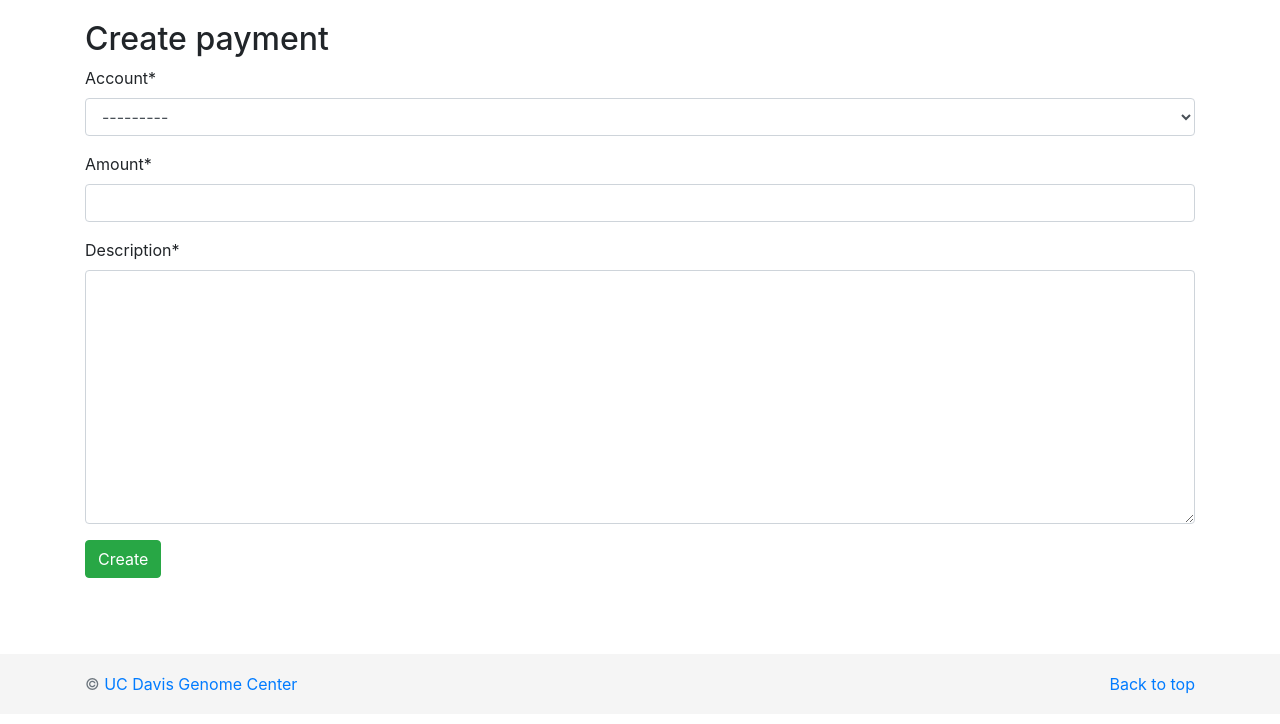
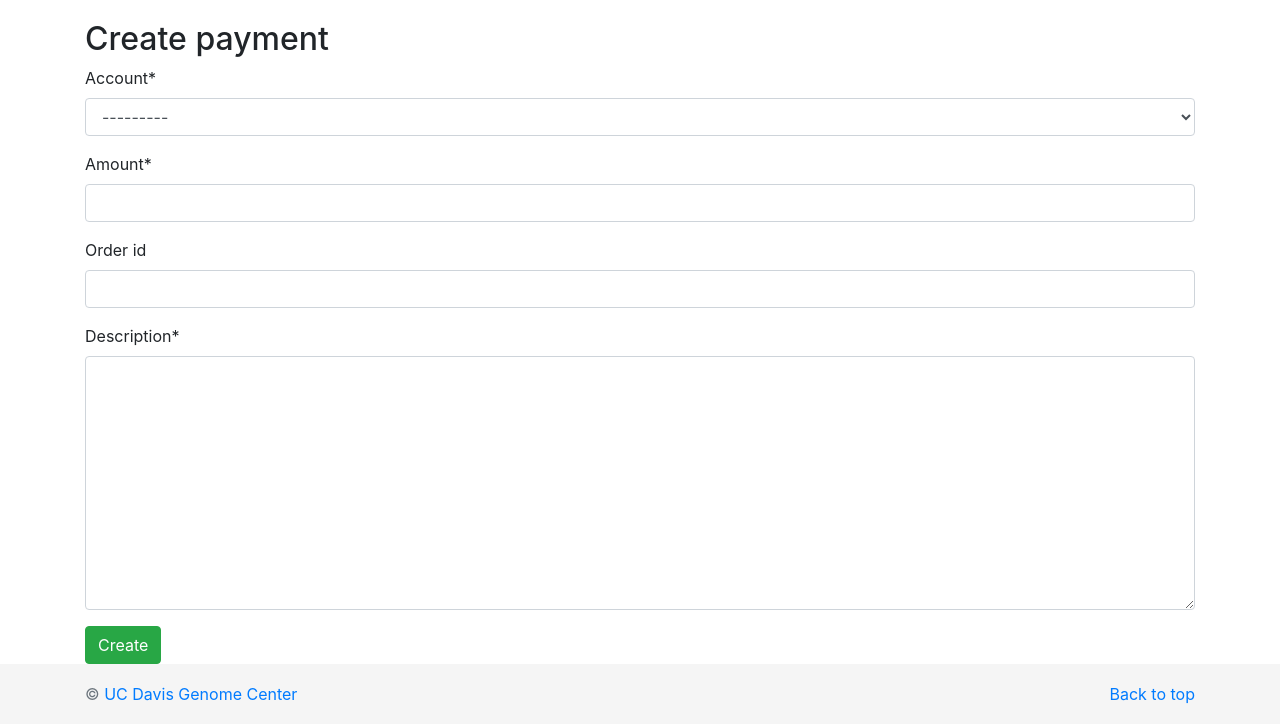
Before and after one commit to amschaal/payment, a Django app: page /payments/create/ in a window 1280 px wide. Shown: the part 86-810 px from the top of the page. Before the commit the page ends 780 px from the top, so only its background shows below. Run offline with Django 3.2, Linux system fonts and the light colour scheme; the visitor is signed in with stand-in values (Sample User, id 1); some libraries are stand-ins or nearby versions.

Commit message:
Added order id for cores or ppms orders

```diff
--- a/payment/api/views.py
+++ b/payment/api/views.py
@@ -5,9 +5,9 @@ from payment.models import Payment
 
 class PaymentViewset(viewsets.ReadOnlyModelViewSet):
     serializer_class = PaymentSerializer
-    filter_fields = {'id':[ 'icontains'],'description':['icontains'],'status':['exact'],'disabled':['exact']}
+    filter_fields = {'id':[ 'icontains'],'order_id':[ 'icontains'],'description':['icontains'],'status':['exact'],'disabled':['exact']}
 #     search_fields = ('title',)
-    ordering_fields = ('created','status','amount','disabled','paid_at')
+    ordering_fields = ('created','status','amount','disabled','paid_at','order_id')
 #     permission_classes = (EventPermission,)
     def get_queryset(self):
         return Payment.objects.all()
--- a/payment/forms.py
+++ b/payment/forms.py
@@ -4,9 +4,9 @@ from payment.models import Payment
 class CreatePaymentForm(forms.ModelForm):
     class Meta:
         model = Payment
-        fields = ('account','amount','description')
+        fields = ('account','amount','order_id','description')
 
 class ModifyPaymentForm(forms.ModelForm):
     class Meta:
         model = Payment
-        fields = ('account','amount','description','disabled')
+        fields = ('account','amount','order_id','description','disabled')
--- a/payment/models.py
+++ b/payment/models.py
@@ -25,6 +25,7 @@ class Payment(models.Model):
     account = models.ForeignKey(Account, related_name='payments')
 #     chart_string = models.CharField(max_length=1, null=True)
 #     fau = models.CharField
+    order_id = models.CharField(max_length=30, null=True, blank=True)
     description = models.TextField()
     status = models.CharField(max_length=20, choices=STATUS_CHOICES, default=STATUS_UNPAID)
     created = models.DateTimeField(auto_now_add=True)
--- a/payment/templates/payment/payments.html
+++ b/payment/templates/payment/payments.html
@@ -20,11 +20,12 @@
 	<table ng-table="tableParams" class="table table-condensed table-bordered table-striped" ng-cloak>
       <tr ng-repeat="row in $data">
         <td data-title="'ID'" filter="{id__icontains: 'text'}"><a href="/payments/{{row.id}}/">{{row.id}}</a></td>
+        <td data-title="'Order ID'" sortable="'order_id'" filter="{order_id__icontains: 'text'}">{{row.order_id}}</td>
         <td data-title="'Created'" sortable="'created'">{{row.created|date:'short'}}</td>
-        <td data-title="'Status'" sortable="'status'">{{row.status}}</td>
         <td data-title="'Amount'" sortable="'amount'">${{row.amount}}</td>
         <td data-title="'Paid at'" sortable="'paid_at'">{{row.paid_at|date:'short'}}</td>
         <td data-title="'Description'" filter="{description__icontains: 'text'}">{{row.description}}</td>
+        <td data-title="'Status'" sortable="'status'">{{row.status}}</td>
         <td data-title="'Disabled'" sortable="'disabled'">{{row.disabled}}</td>
       </tr>
     </table>
--- a/requirements.txt
+++ b/requirements.txt
@@ -4,3 +4,4 @@ django-crispy-forms==1.7.2
 django-filter==1.1.0
 djangorestframework==3.9.0
 djangorestframework-filters==0.10.2
+django-cas-client==1.4.0
```
Also changed, not shown: payment/migrations/0012_payment_order_id.py (added).
